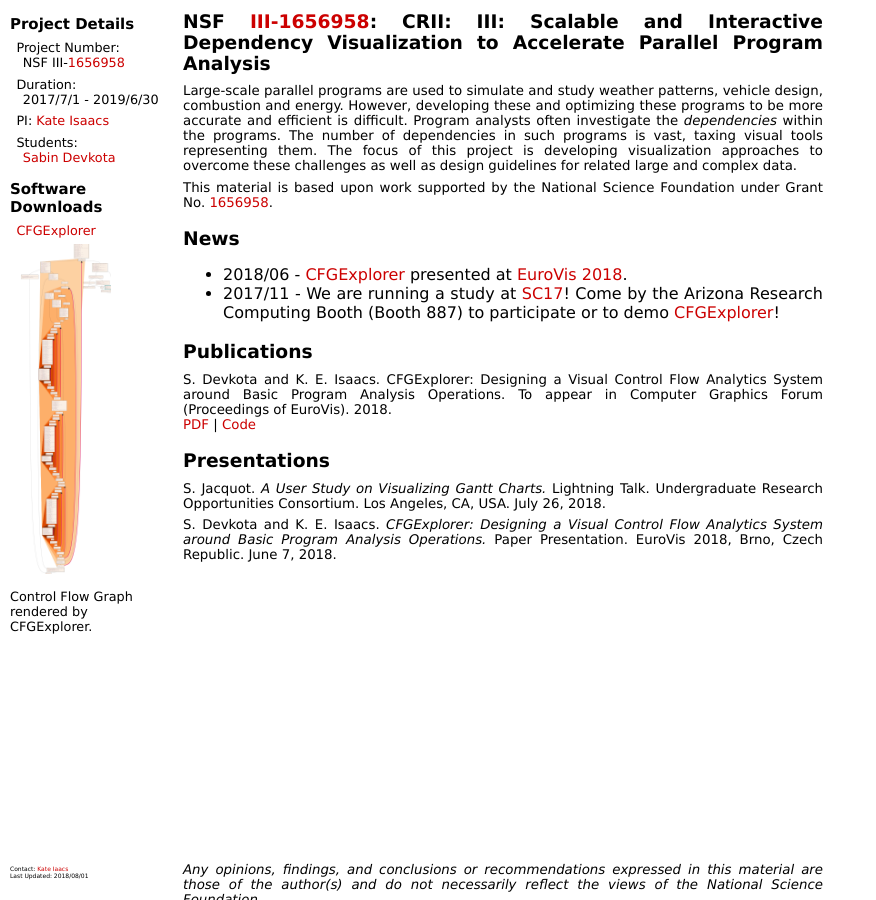
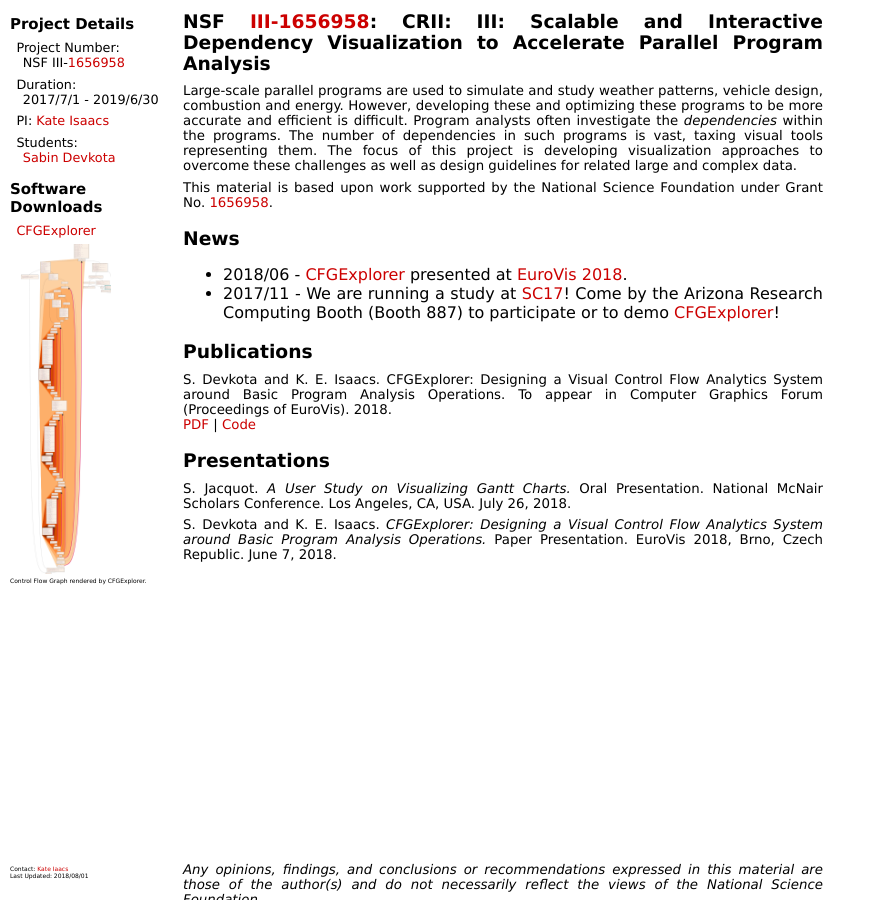
Before and after one commit to hdc-arizona/hdc-arizona.github.io, a Jekyll site: the page projects/dependencies/index.html, which Jekyll copies as it is, in a window 1280 px wide. Shown: the whole page, without its empty margins (0-876 px from the left). Built offline with Jekyll 4.4.1, drawn with Linux system fonts in a browser that asks for light colours; nearby versions of some CDN libraries.

Commit message:
Update National McNair presentation.

```diff
--- a/projects/dependencies/index.html
+++ b/projects/dependencies/index.html
@@ -58,9 +58,9 @@ Computer Graphics Forum (Proceedings of EuroVis). 2018.<br />
     <div id="Presentations" class="project">
       <h3>Presentations</h3>
 
-<p>S. Jacquot. <i>A User Study on Visualizing Gantt Charts.</i> Lightning
-Talk. Undergraduate Research Opportunities Consortium. Los Angeles, CA, USA.
-    July 26, 2018.</p>
+<p>S. Jacquot. <i>A User Study on Visualizing Gantt Charts.</i> Oral
+Presentation. National McNair Scholars Conference. Los Angeles, CA, USA.  July
+26, 2018.</p>
 
 <p>S. Devkota and K. E. Isaacs. <i>CFGExplorer: Designing a Visual Control
 Flow Analytics System around Basic Program Analysis Operations.</i> Paper Presentation. EuroVis
--- a/projects/dependencies/leftnav.html
+++ b/projects/dependencies/leftnav.html
@@ -36,8 +36,8 @@
 </ul>
 
 
-<a href="images/cfgexplorer-big.png"><img src="images/cfgexplorer-big.png" height=330 /></a><br />
-Control Flow Graph rendered by CFGExplorer.
+<a href="images/cfgexplorer-big.png"><img src="images/cfgexplorer-big.png" height=330 /></a>
+<p class="smalltext">Control Flow Graph rendered by CFGExplorer.</a>
 
 </div>
 
```
